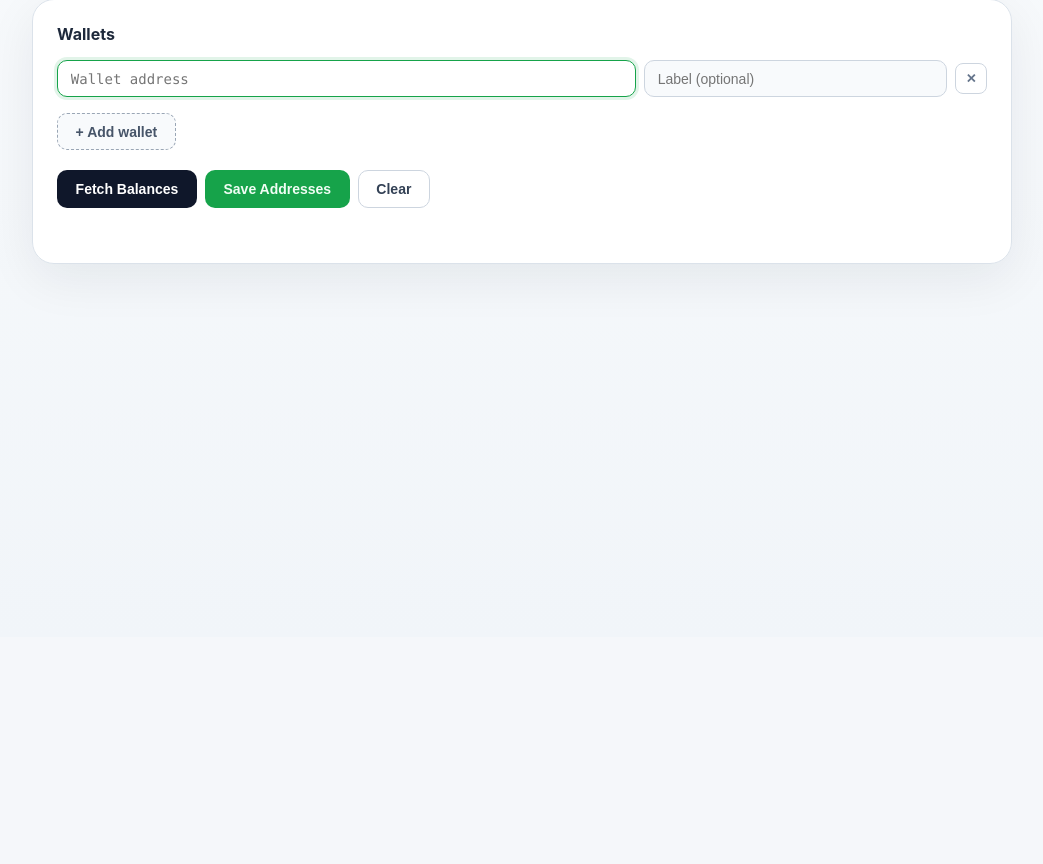
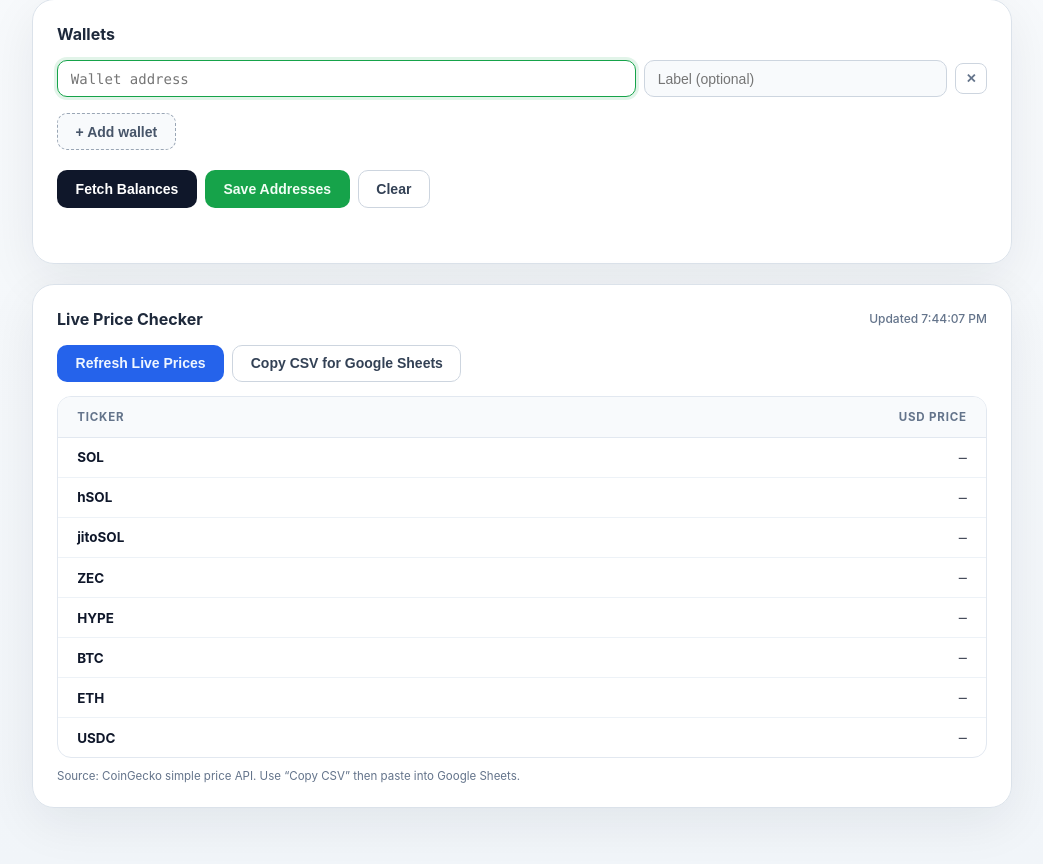
Before and after one commit to marcostellisano-web/investment_tracker, a Flask app: page / in a window 1280 px wide. Shown: the part 163-1027 px from the top of the page, without its empty margins (118-1161 px from the left). Before the commit the page ends 431 px from the top, so only its background shows below. Run offline with Flask 3, Linux system fonts and the light colour scheme; data that the repository does not hold is empty.

Commit message:
Add live price checker UI with CSV export support

```diff
--- a/app.py
+++ b/app.py
@@ -11,7 +11,7 @@ import yaml
 from flask import Flask, jsonify, render_template, request
 
 from solana import get_all_balances
-from prices import get_usd_prices
+from prices import get_live_watch_prices, get_usd_prices
 
 app = Flask(__name__)
 CONFIG_PATH = os.path.join(os.path.dirname(__file__), "config.yaml")
@@ -145,6 +145,11 @@ def fetch():
     })
 
 
+@app.route("/api/live-prices")
+def live_prices():
+    """Return live USD prices for the watchlist tickers."""
+    return jsonify({"prices": get_live_watch_prices()})
+
 @app.route("/api/save", methods=["POST"])
 def save():
     """Persist wallet list to config.yaml."""
--- a/prices.py
+++ b/prices.py
@@ -12,6 +12,19 @@ import requests
 # Newer, more reliable endpoint — one request per mint, Solana-scoped
 DEXSCREENER_V1_URL = "https://api.dexscreener.com/tokens/v1/solana/{}"
 _CHUNK_SIZE = 30  # v1 endpoint supports up to 30 comma-separated addresses
+
+COINGECKO_SIMPLE_PRICE_URL = "https://api.coingecko.com/api/v3/simple/price"
+
+LIVE_PRICE_IDS = {
+    "SOL": "solana",
+    "hSOL": "helius-staked-sol",
+    "jitoSOL": "jito-staked-sol",
+    "ZEC": "zcash",
+    "HYPE": "hyperliquid",
+    "BTC": "bitcoin",
+    "ETH": "ethereum",
+    "USDC": "usd-coin",
+}
 
 
 def get_usd_prices(mints: list[str]) -> dict[str, float]:
@@ -55,3 +68,28 @@ def get_usd_prices(mints: list[str]) -> dict[str, float]:
             pass
 
     return prices
+
+
+def get_live_watch_prices() -> dict[str, float | None]:
+    """Return USD prices for the static live-price watchlist."""
+    ids = list(LIVE_PRICE_IDS.values())
+    prices_by_id: dict[str, float | None] = {token_id: None for token_id in ids}
+
+    try:
+        resp = requests.get(
+            COINGECKO_SIMPLE_PRICE_URL,
+            params={"ids": ",".join(ids), "vs_currencies": "usd"},
+            timeout=10,
+        )
+        resp.raise_for_status()
+        body = resp.json()
+        for token_id in ids:
+            price = (body.get(token_id) or {}).get("usd")
+            prices_by_id[token_id] = float(price) if price is not None else None
+    except Exception:
+        pass
+
+    return {
+        symbol: prices_by_id.get(token_id)
+        for symbol, token_id in LIVE_PRICE_IDS.items()
+    }
--- a/templates/index.html
+++ b/templates/index.html
@@ -224,6 +224,49 @@
     .dim { color: #94a3b8; }
     .wallet-error { color: #dc2626; font-size: 0.75rem; }
 
+
+    .live-card h2 {
+      display: flex;
+      align-items: center;
+      justify-content: space-between;
+      gap: 0.75rem;
+      flex-wrap: wrap;
+    }
+
+    .live-meta {
+      color: #64748b;
+      font-size: 0.75rem;
+      font-weight: 500;
+    }
+
+    .live-actions {
+      display: flex;
+      gap: 0.5rem;
+      margin-bottom: 0.9rem;
+      flex-wrap: wrap;
+    }
+
+    .btn-live { background: #2563eb; color: #eff6ff; }
+    .btn-live:hover { background: #1d4ed8; }
+
+    .btn-copy { background: #ffffff; border-color: #cdd5df; color: #334155; }
+    .btn-copy:hover { border-color: #2563eb; color: #1d4ed8; }
+
+    .live-table-wrap {
+      border: 1px solid #e2e8f0;
+      border-radius: 14px;
+      overflow: hidden;
+      background: #ffffff;
+    }
+
+    .live-table td { font-size: 0.84rem; }
+
+    .source-note {
+      margin-top: 0.65rem;
+      color: #64748b;
+      font-size: 0.72rem;
+    }
+
     @media (max-width: 760px) {
       .topbar { flex-direction: column; align-items: flex-start; }
       .wallet-row { flex-wrap: wrap; }
@@ -261,12 +304,38 @@
   <div id="status"></div>
 </div>
 
+
+<div class="card live-card">
+  <h2>
+    Live Price Checker
+    <span class="live-meta" id="live-updated">Not fetched yet</span>
+  </h2>
+  <div class="live-actions">
+    <button class="btn-live" id="btn-live-refresh" onclick="refreshLivePrices()">Refresh Live Prices</button>
+    <button class="btn-copy" id="btn-copy-csv" onclick="copyLiveCsv()">Copy CSV for Google Sheets</button>
+  </div>
+  <div class="live-table-wrap">
+    <table class="live-table" id="live-price-table">
+      <thead>
+        <tr>
+          <th>Ticker</th>
+          <th>USD Price</th>
+        </tr>
+      </thead>
+      <tbody id="live-price-body"></tbody>
+    </table>
+  </div>
+  <p class="source-note">Source: CoinGecko simple price API. Use “Copy CSV” then paste into Google Sheets.</p>
+</div>
+
 <div id="results"></div>
 </div>
 
 <script>
   const savedWallets = {{ saved_wallets | tojson }};
   const list = document.getElementById("wallet-list");
+  const LIVE_SYMBOLS = ["SOL", "hSOL", "jitoSOL", "ZEC", "HYPE", "BTC", "ETH", "USDC"];
+  let lastLivePrices = {};
 
   function addRow(address = "", label = "") {
     const row = document.createElement("div");
@@ -441,12 +510,73 @@
     document.getElementById("results").innerHTML = html;
   }
 
+
+
+  function formatLivePrice(price) {
+    if (price === null || price === undefined) return "—";
+    if (price >= 1000) return "$" + price.toLocaleString("en-US", { minimumFractionDigits: 2, maximumFractionDigits: 2 });
+    if (price >= 1) return "$" + price.toFixed(4);
+    if (price >= 0.01) return "$" + price.toFixed(6);
+    return "$" + price.toFixed(8);
+  }
+
+  function buildLiveCsv(prices) {
+    const lines = ["symbol,usd_price"];
+    LIVE_SYMBOLS.forEach(symbol => {
+      const val = prices[symbol];
+      lines.push(`${symbol},${val ?? ""}`);
+    });
+    return lines.join("\n");
+  }
+
+  function renderLivePrices(prices) {
+    const body = document.getElementById("live-price-body");
+    body.innerHTML = LIVE_SYMBOLS.map(symbol => {
+      const val = prices[symbol] ?? null;
+      return `<tr><td class="token-symbol">${symbol}</td><td>${formatLivePrice(val)}</td></tr>`;
+    }).join("");
+  }
+
+  async function refreshLivePrices() {
+    const btn = document.getElementById("btn-live-refresh");
+    btn.disabled = true;
+    try {
+      const res = await fetch("/api/live-prices");
+      if (!res.ok) throw new Error(`Server returned ${res.status}`);
+      const data = await res.json();
+      lastLivePrices = data.prices || {};
+      renderLivePrices(lastLivePrices);
+      const now = new Date();
+      document.getElementById("live-updated").textContent = `Updated ${now.toLocaleTimeString()}`;
+    } catch (e) {
+      document.getElementById("live-updated").textContent = `Refresh failed: ${e.message}`;
+    } finally {
+      btn.disabled = false;
+    }
+  }
+
+  async function copyLiveCsv() {
+    if (!Object.keys(lastLivePrices).length) {
+      await refreshLivePrices();
+    }
+    const csv = buildLiveCsv(lastLivePrices);
+    try {
+      await navigator.clipboard.writeText(csv);
+      setStatus("Live price CSV copied to clipboard.", "ok");
+    } catch {
+      setStatus("Could not access clipboard. Copy manually from console output.", "err");
+      console.log(csv);
+    }
+  }
+
   // Boot: load saved wallets or start with one empty row
   if (savedWallets.length) {
     savedWallets.forEach(w => addRow(w.address, w.label));
   } else {
     addRow();
   }
+
+  refreshLivePrices();
 </script>
 </body>
 </html>
```
